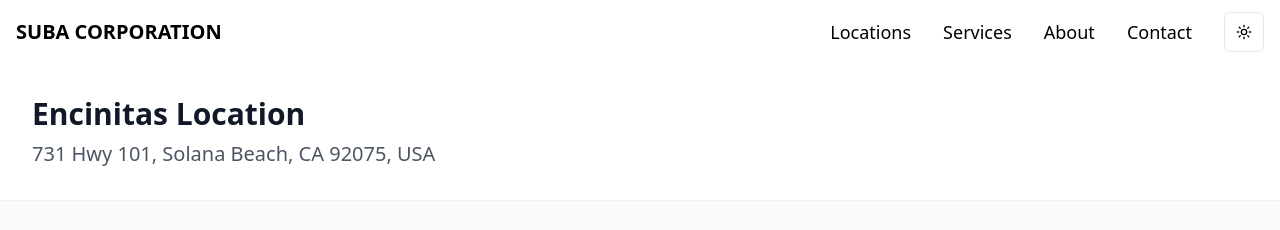
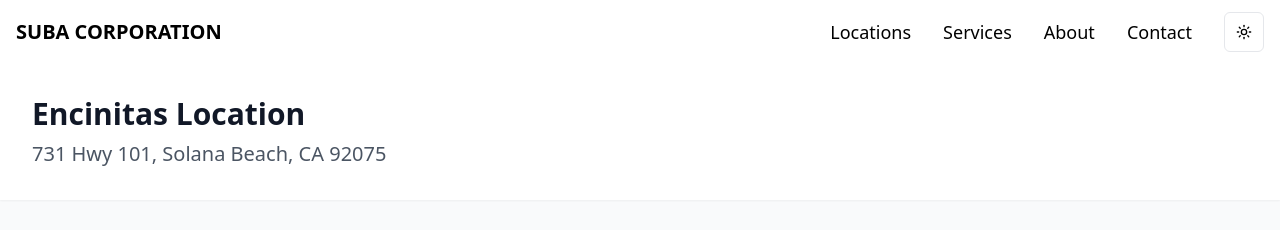
Before and after one commit to WilliamGiammona/subacorp, a Next.js app: page /encinitas in a window 1280 px wide. Shown: the top 230 px of the page. Built offline with nearby package versions, Linux system fonts and the light colour scheme.

Commit message:
removed USA

```diff
--- a/app/(locations)/encinitas/page.tsx
+++ b/app/(locations)/encinitas/page.tsx
@@ -191,7 +191,7 @@ export default function Encinitas() {
             Encinitas Location
           </h1>
           <p className="mt-2 text-xl text-gray-600 dark:text-gray-300">
-            731 Hwy 101, Solana Beach, CA 92075, USA
+            731 Hwy 101, Solana Beach, CA 92075
           </p>
         </div>
       </div>
```
